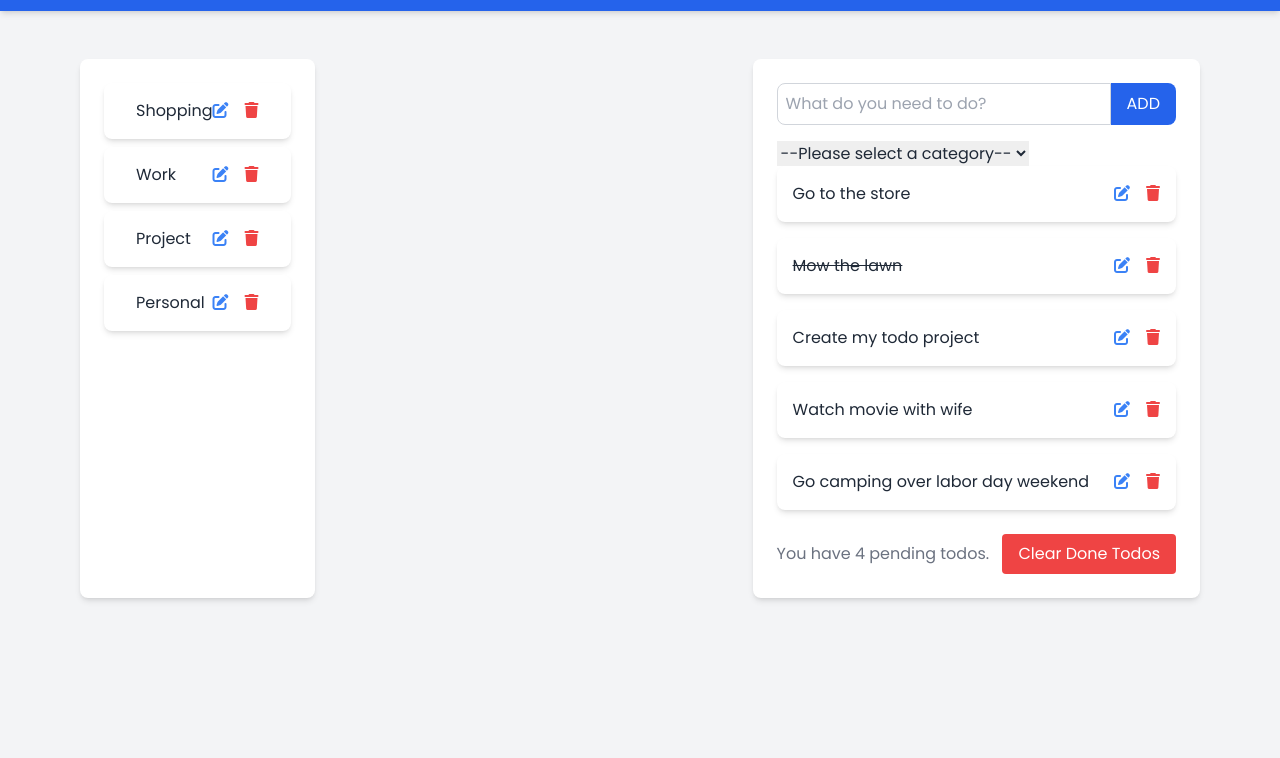
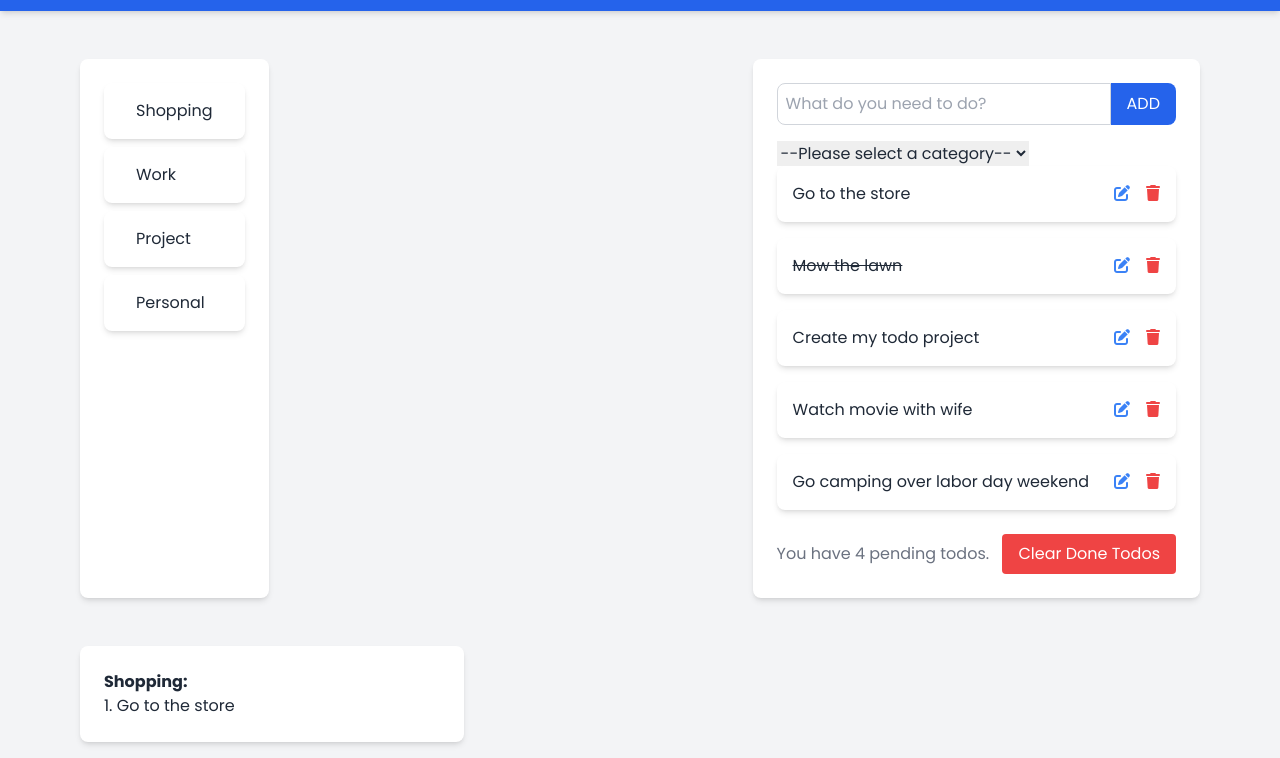
Before and after one commit to JaceTheAce12/basic-todo-app, a website: page index.html in a window 1280 px wide. Both pictures are taken after a click on the element "Shopping". Shown: the part 57-815 px from the top of the page. Drawn offline with nearby package versions, Linux system fonts and the light colour scheme.

Commit message:
user can see todos in category and can toggle category container

```diff
--- a/index.html
+++ b/index.html
@@ -16,7 +16,6 @@
         <h1 class="text-white text-center text-3xl font-bold">Todo List</h1>
     </header>
     <main class="max-w-6xl mx-auto p-4 mt-8">
-
         <div class="flex justify-between">
             <div class="display-categories bg-white p-6 rounded-lg shadow-md"></div>
             <div class="bg-white p-6 rounded-lg shadow-md">
@@ -24,6 +23,7 @@
                     <input type="text" class="todo-input flex-grow border border-gray-300 p-2 rounded-l-lg focus:outline-none focus:ring-2 focus:ring-blue-500" placeholder="What do you need to do?">
                     <button class="add-btn bg-blue-600 text-white px-4 py-2 rounded-r-lg hover:bg-blue-700 focus:ring-2 focus:ring-blue-500 transition ease-in-out delay-100">ADD</button>
                 </div>
+                <p class="error-message text-red-500"></p>
                 <select name="categories" class="select-category">
                     <option value="">--Please select a category--</option>
                     <option value="work">Work</option>
@@ -40,6 +40,15 @@
                 </footer>
             </div>
         </div>
+        <div class="todo-category-container bg-white p-6 rounded-lg shadow-md w-96 mt-12 hidden">
+            <div>
+                <button>X</button>
+                <div>
+                    <span><i class="fa-solid fa-trash text-red-500 cursor-pointer ml-2 hover:text-red-600 transition ease-in-out delay-200"></i></span>
+                    <span><i class="fa-solid fa-pen-to-square text-blue-500 cursor-pointer mr-2 hover:text-blue-600 transition ease-in-out delay-200"></i></span>
+                </div>
+            </div>
+        </div>
     </main>
 
 <script src="/src/js/script.js"></script>
--- a/src/js/script.js
+++ b/src/js/script.js
@@ -43,8 +43,6 @@ let todos = [
     },
 ]
 
-let categories = [];
-
 const addTodo = () => {
     const todoText = todoInput.value.trim();
     const categorySelection = selectCategory.value;
@@ -62,7 +60,7 @@ const addTodo = () => {
         console.log(todos);
 
         todoInput.value = '';
-        categorySelection.value = '';
+        selectCategory.selectedIndex = 0;
         renderTodos();
     }
 }
@@ -108,6 +106,7 @@ const renderTodos = () => {
 
         todoCounter();
         renderCategories();
+        renderTodosByCategory();
     })
 }
 
@@ -178,6 +177,7 @@ const renderCategories = () => {
     const displayCategories = document.querySelector('.display-categories');
     displayCategories.innerHTML = '';
     const newSet = new Set();
+    let toggleContainer = false;
 
     todos.forEach((todo, i) => {
         if (!newSet.has(todo.category)) {
@@ -189,23 +189,36 @@ const renderCategories = () => {
             const categoryText = document.createElement('p');
             categoryText.textContent = todo.category;
 
-            const deleteBtn = document.createElement('span');
-            deleteBtn.innerHTML = '<i class="fa-solid fa-trash text-red-500 cursor-pointer ml-2 hover:text-red-600 transition ease-in-out delay-200"></i>';
-            deleteBtn.addEventListener('click', () => deleteCategory(i));
+            categoryContainer.addEventListener('click', () => {
+                const todoCategoryContainer = document.querySelector('.todo-category-container');
+                todoCategoryContainer.classList.toggle('hidden');
+                renderTodosByCategory(todo.category);
 
-            const editBtn = document.createElement('span');
-            editBtn.innerHTML = '<i class="fa-solid fa-pen-to-square text-blue-500 cursor-pointer mr-2 hover:text-blue-600 transition ease-in-out delay-200"></i>';
-            editBtn.addEventListener('click', () => editCategory(i));
+            })
 
-            const rightContent = document.createElement('div');
-            rightContent.classList.add('flex', 'justify-between');
-
-            rightContent.appendChild(editBtn);
-            rightContent.appendChild(deleteBtn);
             categoryContainer.appendChild(categoryText);
-            categoryContainer.appendChild(rightContent);
             displayCategories.appendChild(categoryContainer);
         }
+    })
+
+    console.log(newSet);
+}
+
+const renderTodosByCategory = (category) => {
+    const todoCategoryContainer = document.querySelector('.todo-category-container');
+    todoCategoryContainer.innerHTML = '';
+    const filteredTodos = todos.filter(todo => todo.category === category);
+
+    filteredTodos.forEach((todo, i) => {
+        const categoryTitle = document.createElement('h1');
+        categoryTitle.textContent = `${todo.category}:`;
+        categoryTitle.classList.add('font-bold');
+
+        const todoText = document.createElement('p');
+        todoText.textContent = `${i + 1}. ${todo.todoText}`;
+
+        todoCategoryContainer.appendChild(categoryTitle);
+        todoCategoryContainer.appendChild(todoText);
     })
 }
 
@@ -217,7 +230,7 @@ const editCategory = (index) => {
 
 }
 
-// Button Event Listeners
+// Event Listeners
 
 addBtn.addEventListener('click', addTodo);
 
@@ -225,14 +238,18 @@ todoInput.addEventListener('keypress', (e) => {
     if (e.key === 'Enter') {
         e.preventDefault();
         addTodo();
-        console.log('pressed');
     }
 });
+
+selectCategory.addEventListener('keypress', (e) => {
+    if (e.key === 'Enter') {
+        e.preventDefault();
+        addTodo();
+    }
+})
 
 clearBtn.addEventListener('click', () => {
     confirm('Are you sure you want to clear these todos?') ? clearTodos() : renderTodos();
 });
 
-console.log(categories);
-
 renderTodos();
```
